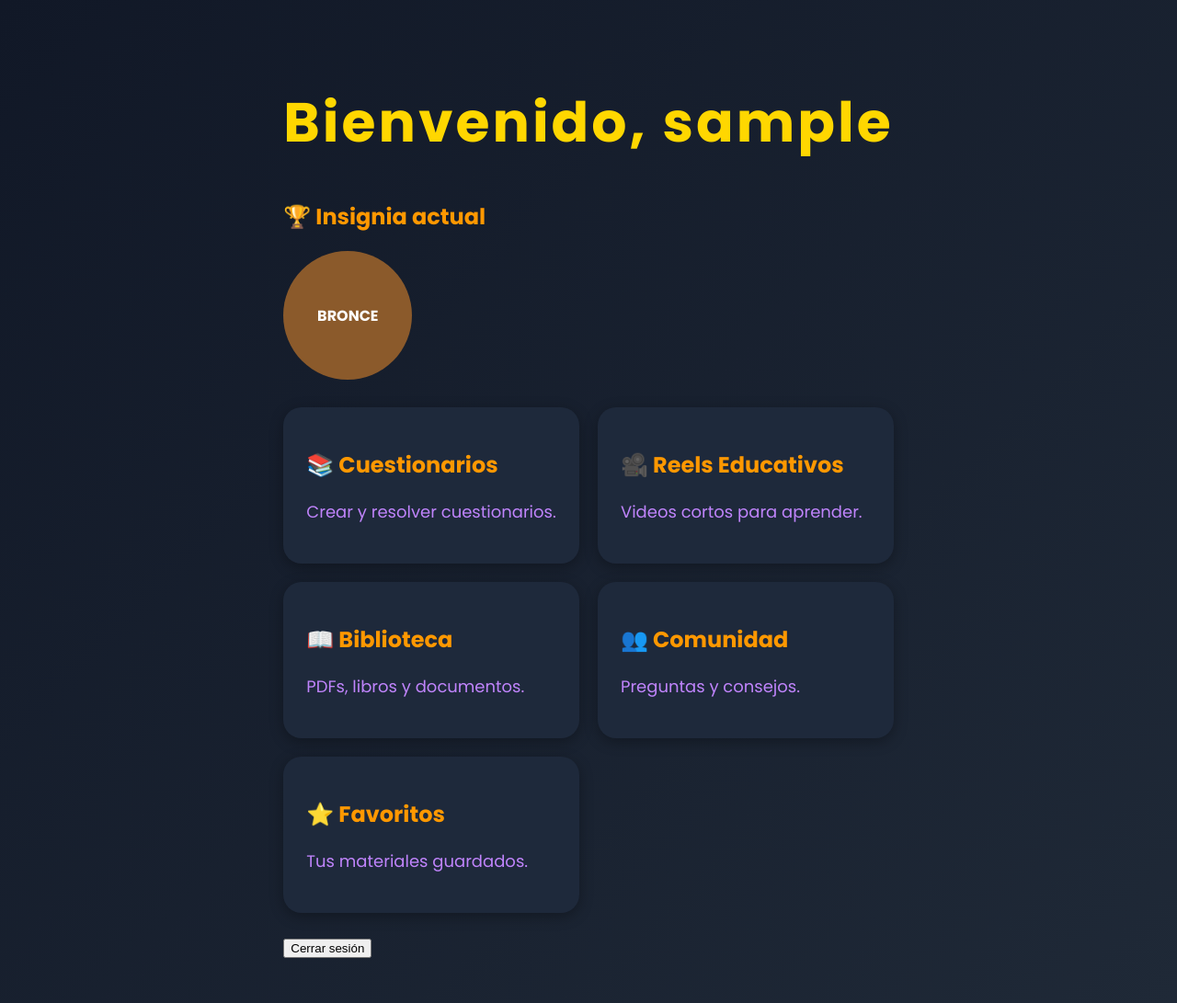
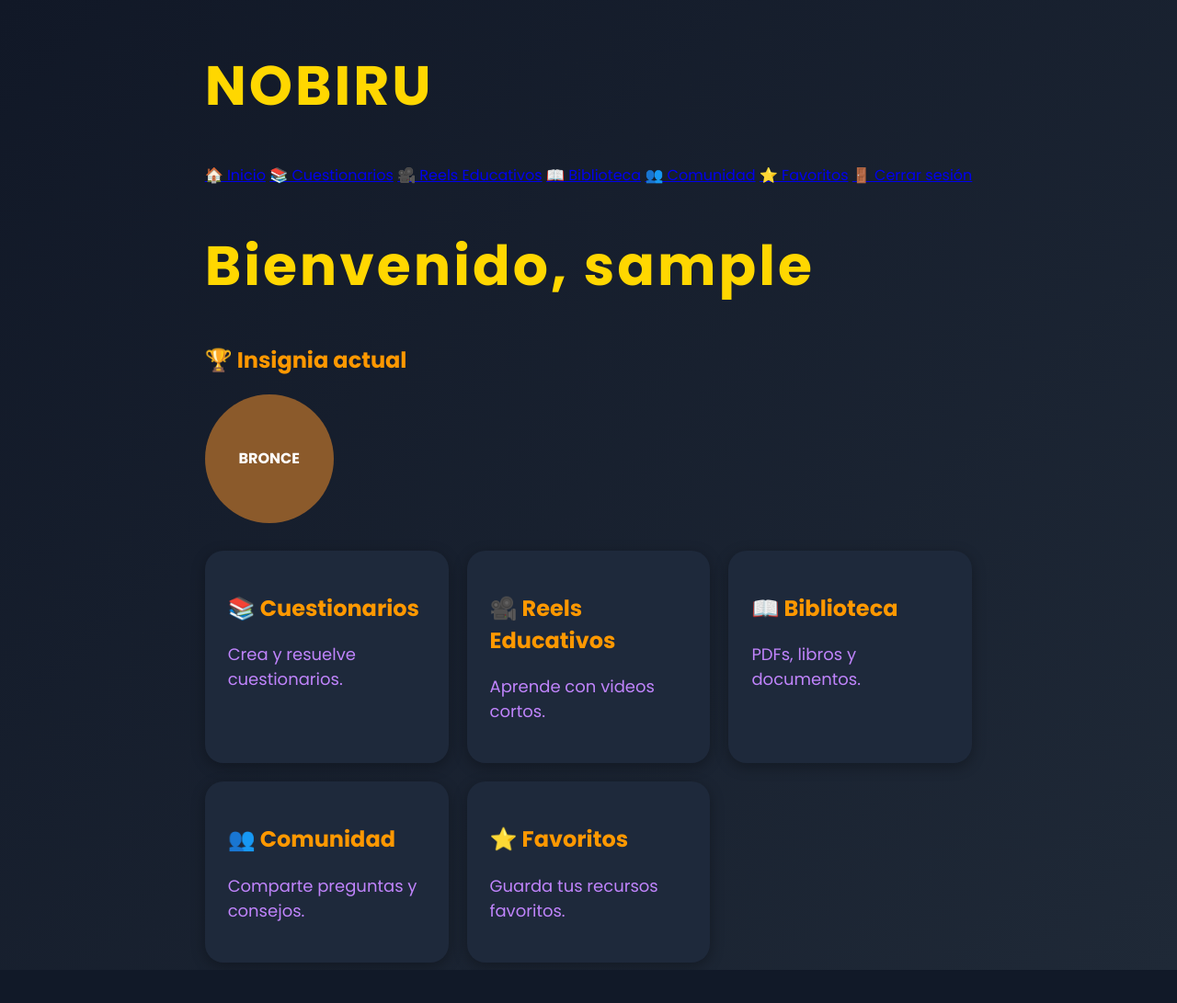
Before and after one commit to eray1324/Nobiru-0.1, a Flask app: page /dashboard in a window 1280 px wide. Shown: the whole page at 92% size. After the commit the page ends 1055 px from the top, so only its background shows below. Run offline with Flask 3, Linux system fonts and the light colour scheme; the visitor is signed in with stand-in values (Sample User, id 1).

Commit message:
Update dashboard.html

```diff
--- a/templates/dashboard.html
+++ b/templates/dashboard.html
@@ -3,7 +3,7 @@
 <head>
 
     <meta charset="UTF-8">
-    <title>Dashboard - NOBIRU</title>
+    <title>NOBIRU</title>
 
     <link rel="preconnect" href="https://fonts.googleapis.com">
     <link rel="preconnect" href="https://fonts.gstatic.com" crossorigin>
@@ -14,13 +14,39 @@
           href="{{ url_for('static', filename='css/style.css') }}">
 
 </head>
+
 <body>
 
-<div class="dashboard">
+<div class="contenedor-dashboard">
+
+    <!-- MENÚ LATERAL -->
+    <div class="sidebar">
+
+        <h1>NOBIRU</h1>
+
+        <a href="#">🏠 Inicio</a>
+
+        <a href="#">📚 Cuestionarios</a>
+
+        <a href="#">🎥 Reels Educativos</a>
+
+        <a href="#">📖 Biblioteca</a>
+
+        <a href="#">👥 Comunidad</a>
+
+        <a href="#">⭐ Favoritos</a>
+
+        <a href="/logout">🚪 Cerrar sesión</a>
+
+    </div>
+
+
+    <!-- CONTENIDO -->
+    <div class="contenido">
 
         <h1>Bienvenido, {{ usuario }}</h1>
 
-    <div class="insignia">
+        <div class="insignia-card">
 
             <h2>🏆 Insignia actual</h2>
 
@@ -34,12 +60,12 @@
 
             <div class="card">
                 <h2>📚 Cuestionarios</h2>
-            <p>Crear y resolver cuestionarios.</p>
+                <p>Crea y resuelve cuestionarios.</p>
             </div>
 
             <div class="card">
                 <h2>🎥 Reels Educativos</h2>
-            <p>Videos cortos para aprender.</p>
+                <p>Aprende con videos cortos.</p>
             </div>
 
             <div class="card">
@@ -49,21 +75,17 @@
 
             <div class="card">
                 <h2>👥 Comunidad</h2>
-            <p>Preguntas y consejos.</p>
+                <p>Comparte preguntas y consejos.</p>
             </div>
 
             <div class="card">
                 <h2>⭐ Favoritos</h2>
-            <p>Tus materiales guardados.</p>
+                <p>Guarda tus recursos favoritos.</p>
             </div>
 
         </div>
 
-    <br>
-
-    <a href="/logout">
-        <button>Cerrar sesión</button>
-    </a>
+    </div>
 
 </div>
 
```
Lines whose indentation alone changed are shown as unchanged.
